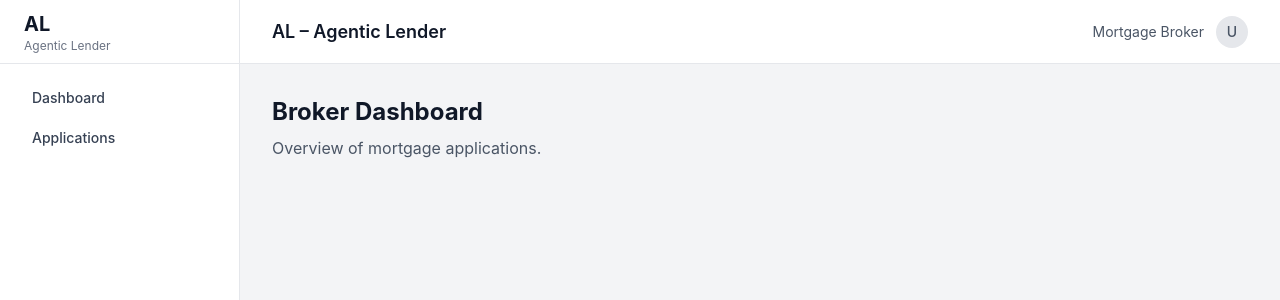
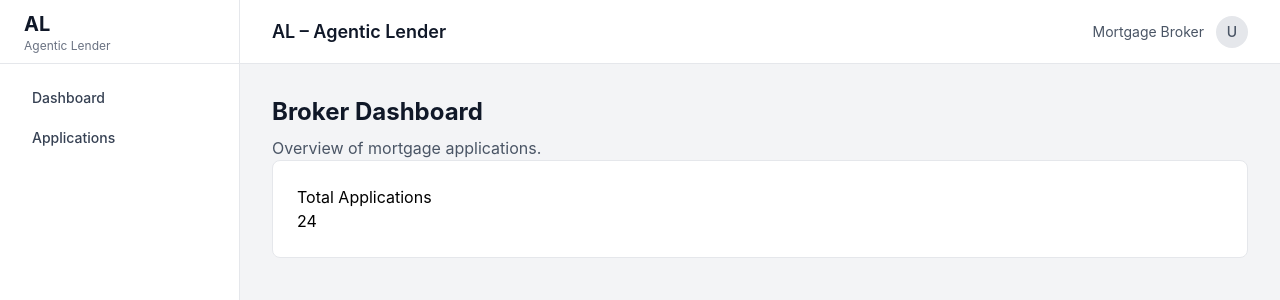
Before and after one commit to Emmet22/AL-Web, a React (Vite) app: page /broker/dashboard in a window 1280 px wide. Shown: the top 300 px of the page. Built offline with nearby package versions, Linux system fonts and the light colour scheme.

Commit message:
feat: created reusable card component

```diff
--- /dev/null
+++ b/src/components/common/Card.tsx
@@ -0,0 +1,13 @@
+interface CardProps {
+  children: React.ReactNode
+}
+
+function Card({ children }: CardProps) {
+  return (
+    <div className="rounded-lg border border-gray-200 bg-white p-6">
+      {children}
+    </div>
+  )
+}
+
+export default Card
--- a/src/pages/broker/BrokerDashboard.tsx
+++ b/src/pages/broker/BrokerDashboard.tsx
@@ -1,3 +1,5 @@
+import Card from "../../components/common/Card"
+
 function BrokerDashboard() {
   return (
     <div>
@@ -8,6 +10,12 @@ function BrokerDashboard() {
       <p className="mt-2 text-gray-600">
         Overview of mortgage applications.
       </p>
+
+      {/* testing card component */}
+      <Card>
+        <h2>Total Applications</h2>
+        <p>24</p>
+      </Card>
     </div>
   )
 }
```
